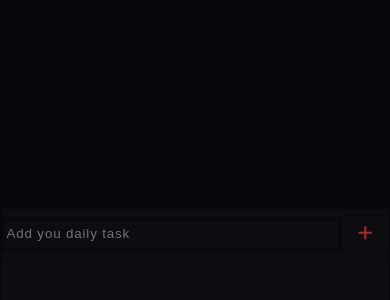
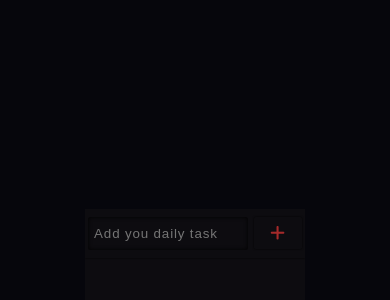
Before and after one commit to NidhiSharma63/react-todo-app, a React (Create React App) app: page / in a window 390 px wide. Shown: the top 300 px of the page. Built offline with nearby package versions, Linux system fonts and the light colour scheme.

Commit message:
media query added

```diff
--- a/src/App.css
+++ b/src/App.css
@@ -116,6 +116,9 @@ body{
   html{
     font-size: 52.3%;
   }
+  .bottom-section{
+    margin-left: 2.2rem;
+  }
   .single-task p{
     width: 80%;
   }
@@ -136,3 +139,12 @@ body{
     display: none;
   }
 }
+
+@media screen and (max-width:500px) {
+  .main-wrapper{
+    width: 95%;
+  }
+  #input{
+    width: 70%;
+  }
+}
```
